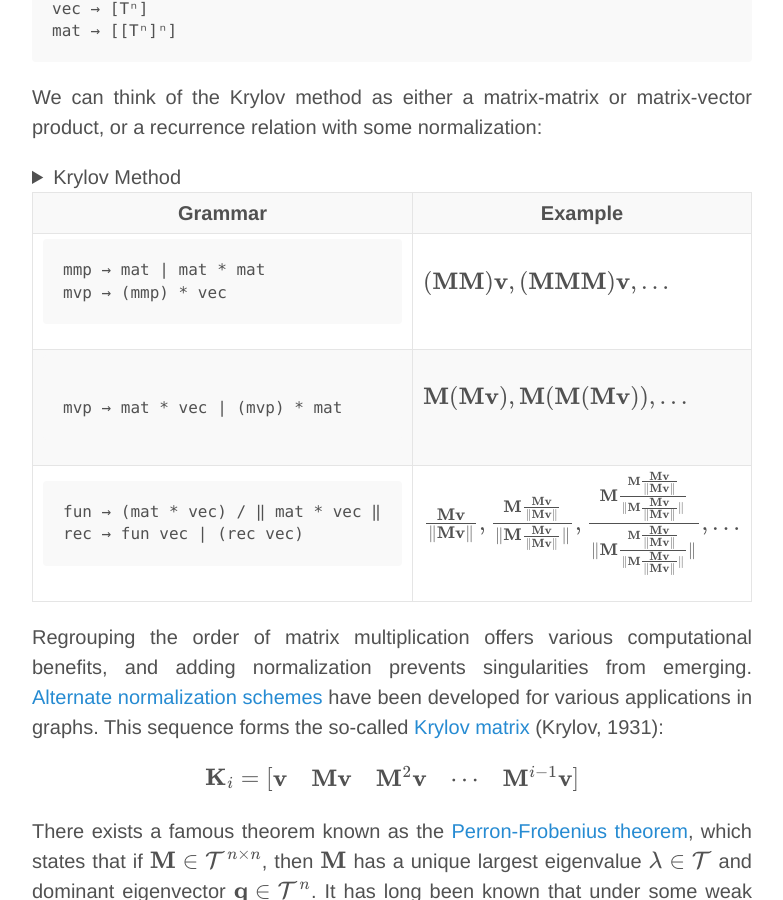
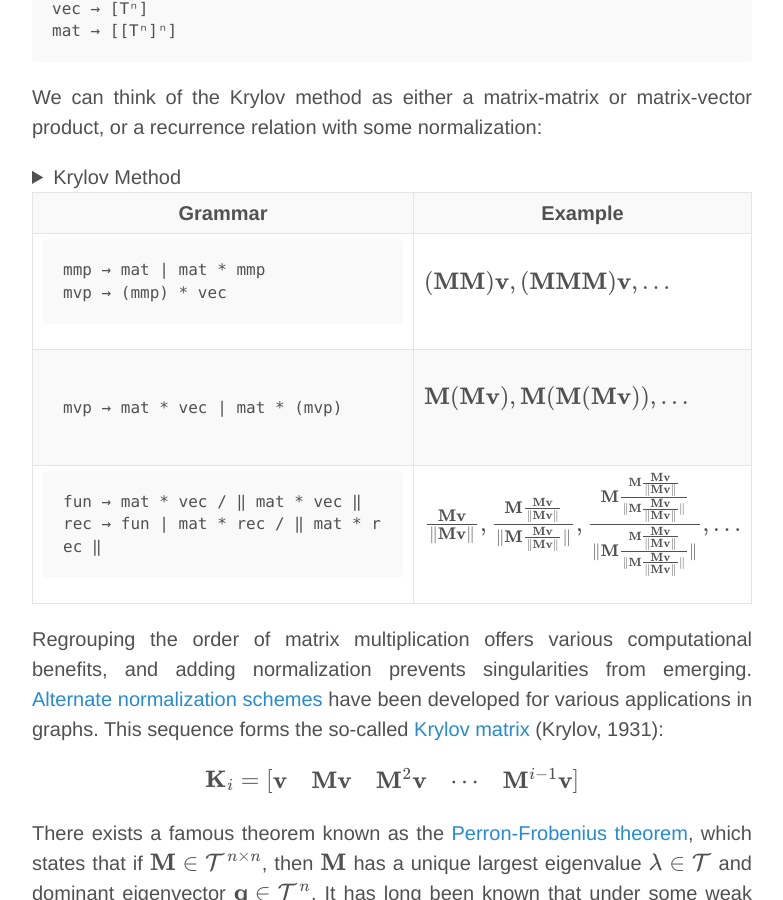
Before and after one commit to breandan/breandan.github.io, a Jekyll site: the page built from _posts/2020-06-30-graph-computation.md, in a window 1280 px wide and 900 px high, scrolled down 25160 px. Shown: the whole window, without its empty margins (248-1031 px from the left). Built offline with Jekyll 4.4.1, drawn with Linux system fonts in a browser that asks for light colours; nearby versions of some CDN libraries; some web fonts are replaced; formulas are drawn with MathJax 3; comment, search, counter and statistics services are not loaded.

Commit message:
fix grammar

````diff
--- a/_posts/2020-06-30-graph-computation.md
+++ b/_posts/2020-06-30-graph-computation.md
@@ -581,7 +581,7 @@ We can think of the Krylov method as either a matrix-matrix or matrix-vector pro
 <td>
 <div markdown="1">
 ```
-mmp → mat | mat * mat
+mmp → mat | mat * mmp
 mvp → (mmp) * vec
 ```
 </div>
@@ -598,7 +598,7 @@ $$(\mathbf{M}\mathbf{M})\mathbf{v}, (\mathbf{M}\mathbf{M}\mathbf{M})\mathbf{v},
 <div markdown="1">
 ```
 
-mvp → mat * vec | (mvp) * mat
+mvp → mat * vec | mat * (mvp)
 ```
 </div>
 </td>
@@ -613,8 +613,8 @@ $$\mathbf{M}(\mathbf{M}\mathbf{v}), \mathbf{M}(\mathbf{M}(\mathbf{M}\mathbf{v}))
 <td>
 <div markdown="1">
 ```
-fun → (mat * vec) / ‖ mat * vec ‖
-rec → fun vec | (rec vec)
+fun → mat * vec / ‖ mat * vec ‖
+rec → fun | mat * rec / ‖ mat * rec ‖
 ```
 </div>
 </td>
````
